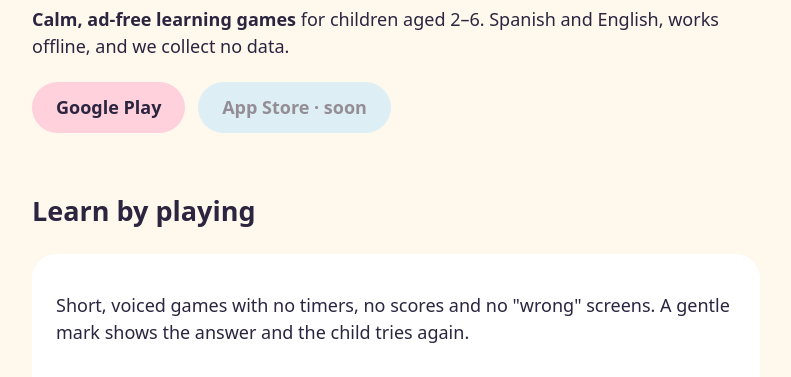
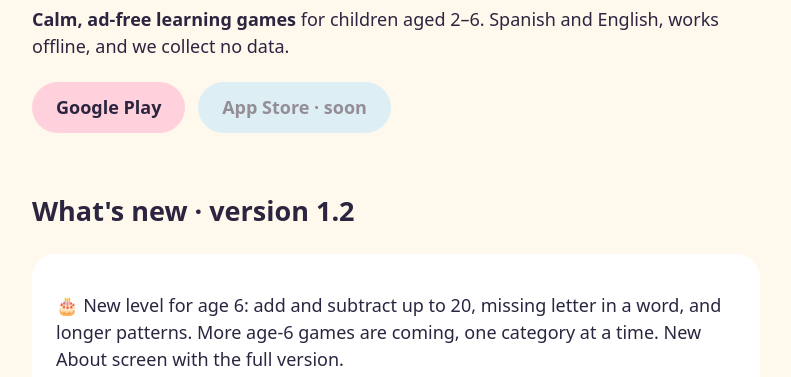
Before and after one commit to nescool101/lulu-kids-page, a plain HTML site: page index.html in a window 1280 px wide. Shown: the part 157-534 px from the top of the page, without its empty margins (244-1035 px from the left). Drawn offline with Linux system fonts and the light colour scheme.

Commit message:
Landing: what's new in 1.2
Co-Authored-By: Claude Sonnet 5.5 <noreply@anthropic.com>

```diff
--- a/index.html
+++ b/index.html
@@ -33,6 +33,12 @@
   <a class="btn" href="#" id="play">Google Play</a>
   <a class="btn alt dim" href="#">App Store · <span data-l="es">pronto</span><span data-l="en">soon</span></a>
 </header>
+
+<h2 data-l="es">Novedades · versión 1.2</h2><h2 data-l="en">What's new · version 1.2</h2>
+<div class="card">
+  <p data-l="es">🎂 Nuevo nivel para 6 años: sumas y restas hasta 20, letra que falta en la palabra y patrones más largos. Más juegos de 6 años llegarán categoría por categoría. Pantalla "Acerca de" con la versión completa.</p>
+  <p data-l="en">🎂 New level for age 6: add and subtract up to 20, missing letter in a word, and longer patterns. More age-6 games are coming, one category at a time. New About screen with the full version.</p>
+</div>
 
 <h2 data-l="es">Aprender jugando</h2><h2 data-l="en">Learn by playing</h2>
 <div class="card">
```
Also changed, not shown: 1 other file.
